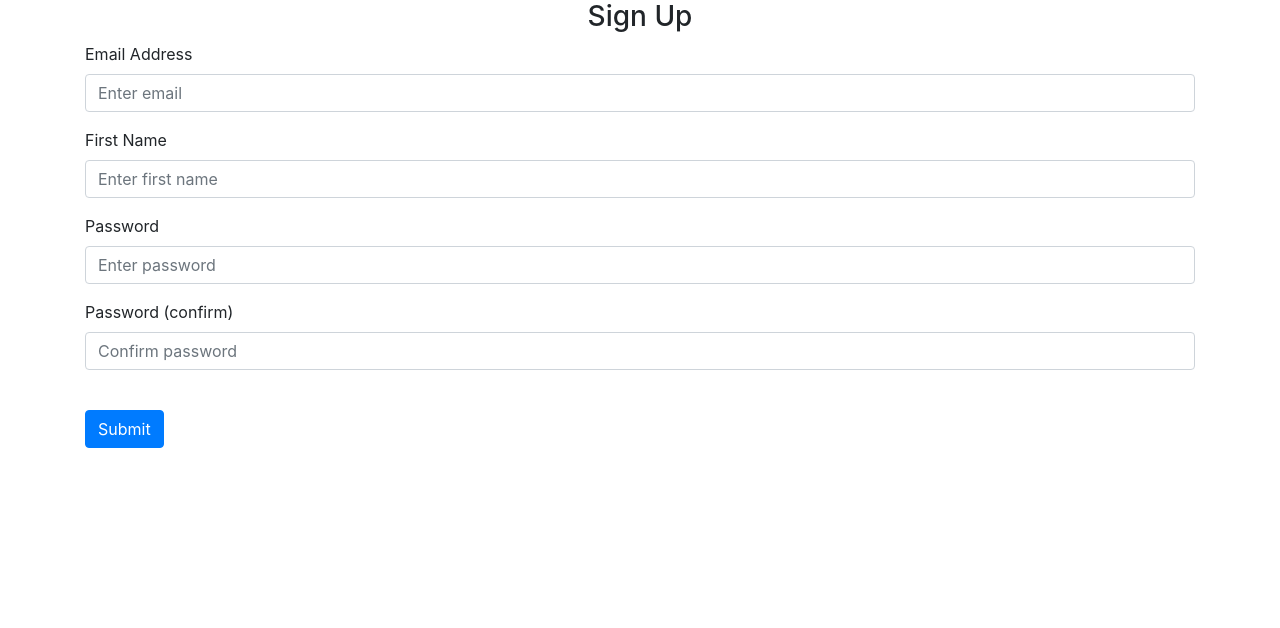
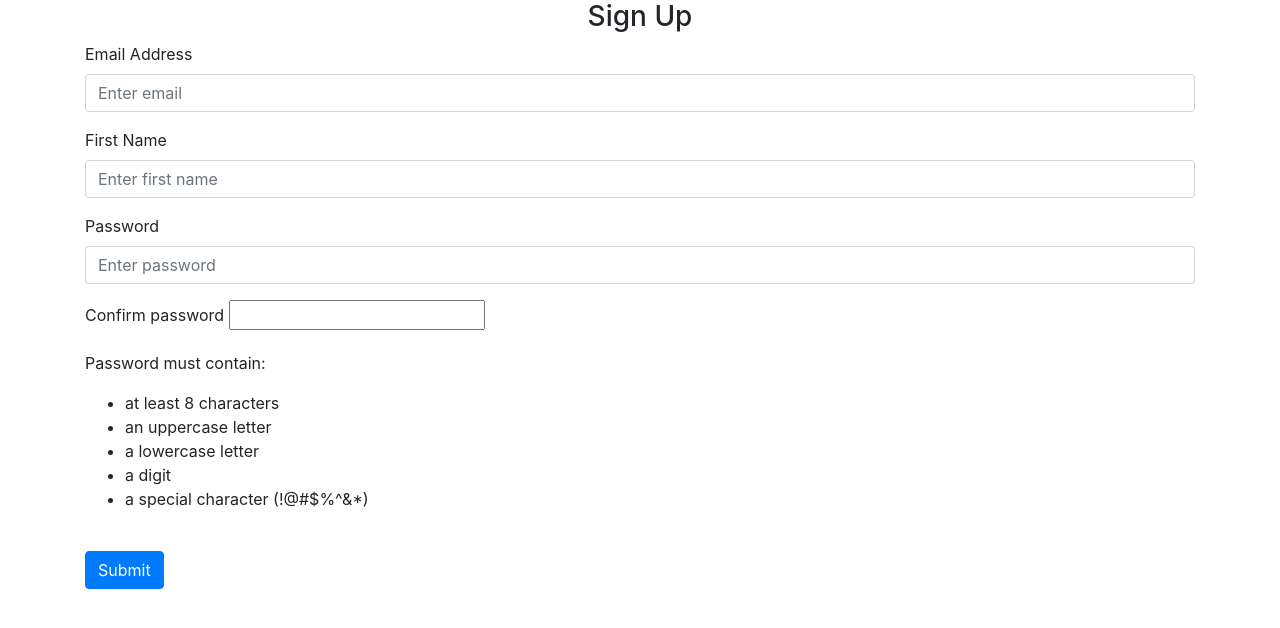
Before and after one commit to fabiane9258/flask_web_app, a Flask app: page /sign-up in a window 1280 px wide. Shown: the part 56-684 px from the top of the page. Run offline with Flask 3, Linux system fonts and the light colour scheme; some libraries are stand-ins or nearby versions.

Commit message:
feat: add password validation and requirements display in sign-up process

```diff
--- a/website/auth.py
+++ b/website/auth.py
@@ -1,10 +1,31 @@
-from flask import Blueprint, render_template, request, flash, redirect, url_for
+from flask import (
+    Blueprint, render_template, request, flash,
+    redirect, url_for
+)
 from .models import User
 from werkzeug.security import generate_password_hash, check_password_hash
 from . import db
 from flask_login import login_user, login_required, logout_user, current_user
+import re
 
-auth = Blueprint ('auth', __name__)
+auth = Blueprint('auth', __name__)
+
+
+def validate_password(pw: str) -> list[str]:
+    """Return list of unmet password requirements (empty if OK)."""
+    errors = []
+    if len(pw) < 8:
+        errors.append("at least 8 characters")
+    if not re.search(r"[A-Z]", pw):
+        errors.append("an uppercase letter")
+    if not re.search(r"[a-z]", pw):
+        errors.append("a lowercase letter")
+    if not re.search(r"\d", pw):
+        errors.append("a digit")
+    if not re.search(r"[!@#$%^&*(),.?\":{}|<>]", pw):
+        errors.append("a special character")
+    return errors
+
 
 @auth.route('/login', methods=['GET', 'POST'])
 def login():
@@ -29,11 +50,13 @@ def login():
     print(data)
     return render_template("login.html", user=current_user)
 
+
 @auth.route('/logout')
 @login_required
 def logout():
     logout_user()
     return redirect(url_for('auth.login'))
+
 
 @auth.route('/sign-up', methods=['GET', 'POST'])
 def sign_up():
@@ -53,14 +76,23 @@ def sign_up():
             flash('First name must be greater than 1 character.', category='error')
         elif not password1 or not password2 or password1 != password2:
             flash('Passwords don\'t match.', category='error')
-        elif len(password1) < 7:
-            flash('Password must be at least 7 characters.', category='error')
         else:
-            new_user = User(email=email, first_name=firstName, password=generate_password_hash(password1, method='pbkdf2'))
-            db.session.add(new_user)
-            db.session.commit()
-            login_user(user, remember=True)
-            flash('Account created!', category='success')
-            return redirect(url_for('views.home'))
+            problems = validate_password(password1)
+            if problems:
+                flash(
+                    'Password must contain ' + ', '.join(problems) + '.',
+                    category='error'
+                )
+            else:
+                new_user = User(
+                    email=email,
+                    first_name=firstName,
+                    password=generate_password_hash(password1, method='pbkdf2')
+                )
+                db.session.add(new_user)
+                db.session.commit()
+                login_user(new_user, remember=True)
+                flash('Account created!', category='success')
+                return redirect(url_for('views.home'))
 
     return render_template("sign_up.html", user=current_user)
--- a/website/templates/sign_up.html
+++ b/website/templates/sign_up.html
@@ -17,14 +17,44 @@
         <label for="password1">Password</label>
         <input type="password" class="form-control" id="password1" name="password1" placeholder="Enter password">
     </div>
+    <div>
+        <label for="password2">Confirm password</label>
+        <input type="password" name="password2" id="password2">
+    </div>
 
-
-        <div class="form-group">
-        <label for="password2">Password (confirm)</label>
-        <input type="password" class="form-control" id="password2" name="password2" placeholder="Confirm password">
+        <div id="pw-requirements" style="margin-top:1rem;">
+        <p>Password must contain:</p>
+        <ul>
+            <li id="req-length">at least 8 characters</li>
+            <li id="req-upper">an uppercase letter</li>
+            <li id="req-lower">a lowercase letter</li>
+            <li id="req-digit">a digit</li>
+            <li id="req-special">a special character (!@#$%^&amp;*)</li>
+        </ul>
     </div>
 
     <br>
     <button type="submit" class="btn btn-primary">Submit</button>
 </form>
 {% endblock %}
+
+<script>
+const pwField = document.getElementById('password1');
+const reqs = {
+    length: document.getElementById('req-length'),
+    upper: document.getElementById('req-upper'),
+    lower: document.getElementById('req-lower'),
+    digit: document.getElementById('req-digit'),
+    special: document.getElementById('req-special')
+};
+
+pwField.addEventListener('input', () => {
+    const v = pwField.value;
+    reqs.length.style.color = v.length >= 8 ? 'green' : 'red';
+    reqs.upper.style.color = /[A-Z]/.test(v) ? 'green' : 'red';
+    reqs.lower.style.color = /[a-z]/.test(v) ? 'green' : 'red';
+    reqs.digit.style.color = /\d/.test(v) ? 'green' : 'red';
+    reqs.special.style.color = /[!@#$%^&*(),.?":{}|<>]/.test(v)
+        ? 'green' : 'red';
+});
+</script>
```
